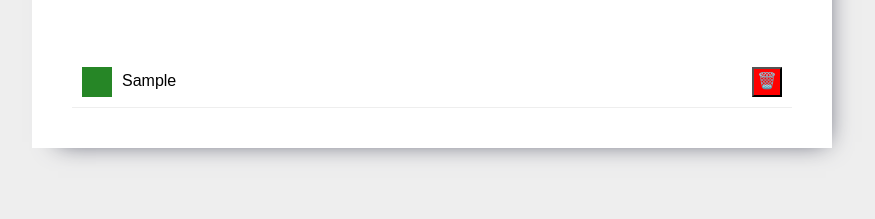
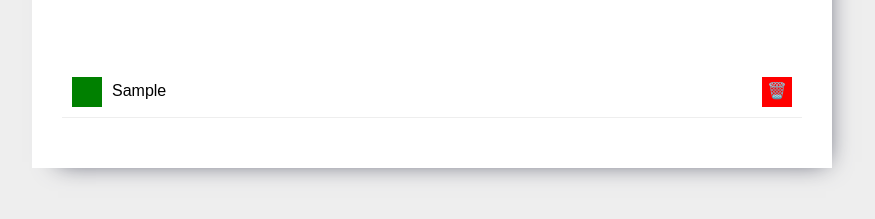
Before and after one commit to Paupio/to-do-list, a plain HTML site: page index.html in a window 1280 px wide. Both pictures are taken after typing "Sample" into the empty fields and a click on the button "Dodaj zadanie". Shown: the part 363-582 px from the top of the page, without its empty margins (208-1083 px from the left). Drawn offline with nearby package versions, Linux system fonts and the light colour scheme; a web font is replaced by a local one.

Commit message:
updated task style

```diff
--- a/css/task.css
+++ b/css/task.css
@@ -1,5 +1,5 @@
 .task {
-    padding: 20px 20px;
+    padding: 30px 10px;
     margin: auto;
     list-style: none;
 }
@@ -14,39 +14,28 @@
 }
 
 .task__button {
-    color: rgb(255, 255, 255);
+    color: white;
     width: 30px;
     height: 30px;
     padding: 0;
+    border: none;
 }
 
 .task__button--done {
-    background-color: rgb(38, 134, 38);
-    border: none;
+    background-color: green;
 }
 
 .task__button--done:hover {
-    background-color: rgb(54, 167, 20);
-}
-
-.task__button--done:active {
-    background-color: rgb(45, 179, 45);
+    background-color: rgb(55, 161, 23);
 }
 
 .task__button--remove {
-    height: 30px;
-    width: 30px;
     background-color: red;
-    font-weight: normal;
-    cursor: pointer;
 }
 
 .task__button--remove:hover {
-    background-color: rgb(230, 16, 52);
-}
-
-.task__button--remove:active {
-    background-color: rgb(255, 5, 59);
+    background-color: rgb(235, 26, 61);
+    cursor: pointer;
 }
 
 .task__content--done {
```
